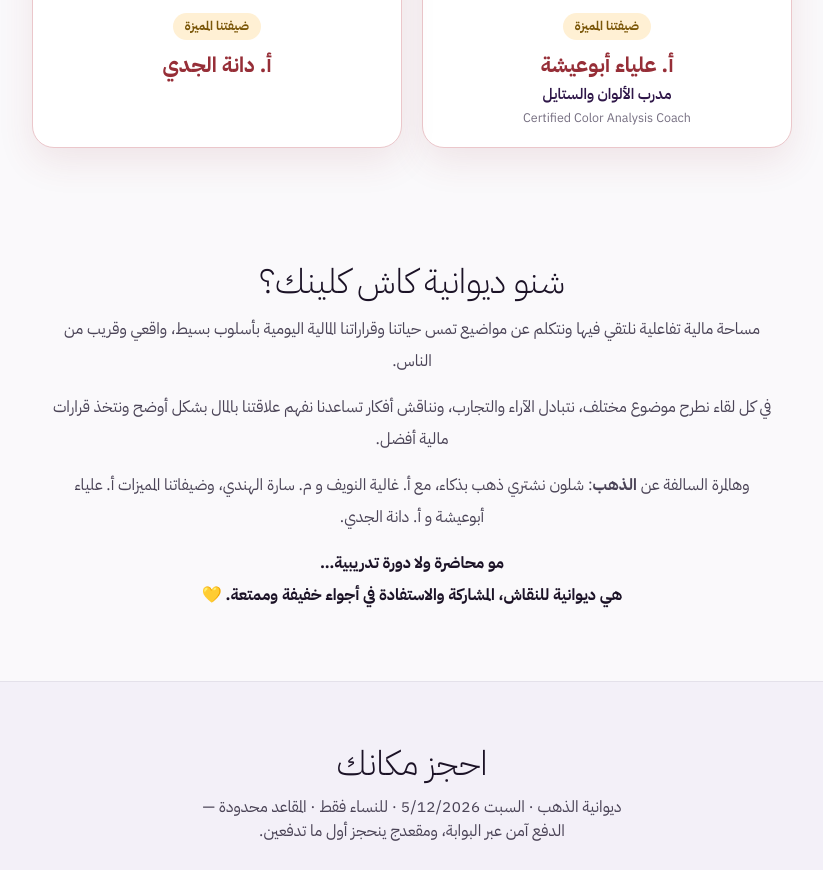
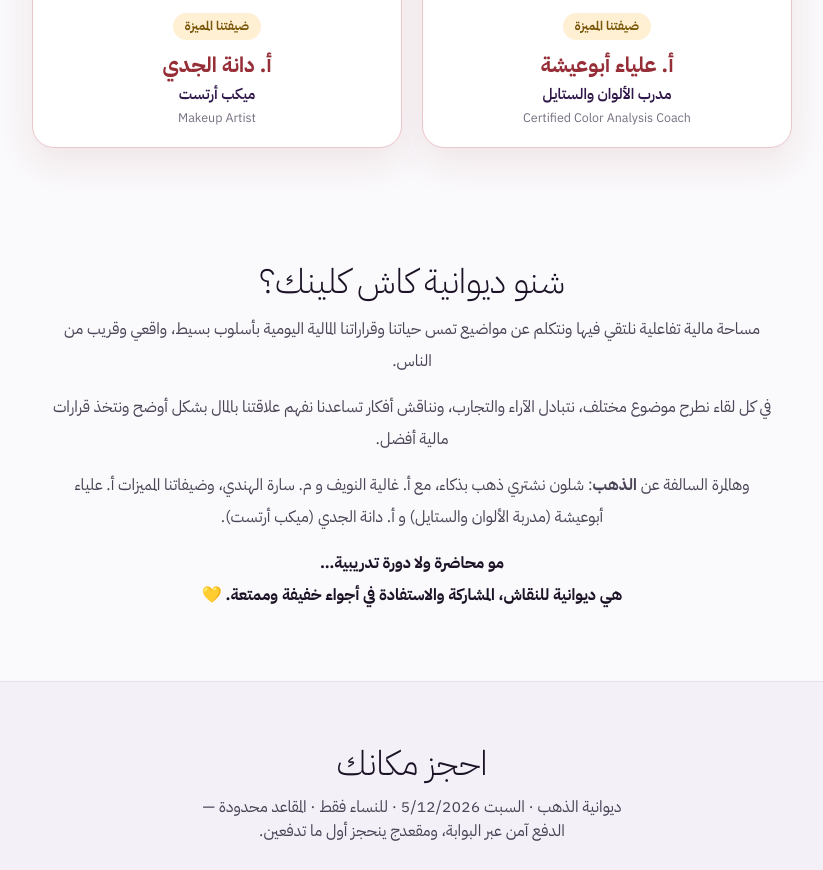
Before and after one commit to cashclinickwt/cashclinic, a plain HTML site: page courses/diwaniya-gold.html in a window 1280 px wide. Shown: the part 1709-2579 px from the top of the page, without its empty margins (228-1051 px from the left). Drawn offline with Linux system fonts and the light colour scheme.

Commit message:
Diwaniya Al-Thahab: أ. دانة الجدي is a makeup artist
Co-Authored-By: Claude Opus 5.5 <noreply@anthropic.com>
Claude-Session: https://claude.ai/code/session_01Uhw4XYqMo3CeZoWD5ZcpCa

```diff
--- a/courses/diwaniya-gold.html
+++ b/courses/diwaniya-gold.html
@@ -233,6 +233,8 @@
         <div class="dw-gtx">
           <span class="dw-gtag">ضيفتنا المميزة</span>
           <div class="dw-gname">أ. دانة الجدي</div>
+          <div class="dw-grole">ميكب أرتست</div>
+          <div class="dw-gcert">Makeup Artist</div>
         </div>
       </div>
     </div>
@@ -245,7 +247,7 @@
     <div class="dw-talk">
       <p>مساحة مالية تفاعلية نلتقي فيها ونتكلم عن مواضيع تمس حياتنا وقراراتنا المالية اليومية بأسلوب بسيط، واقعي وقريب من الناس.</p>
       <p>في كل لقاء نطرح موضوع مختلف، نتبادل الآراء والتجارب، ونناقش أفكار تساعدنا نفهم علاقتنا بالمال بشكل أوضح ونتخذ قرارات مالية أفضل.</p>
-      <p>وهالمرة السالفة عن <b>الذهب</b>: شلون نشتري ذهب بذكاء، مع أ. غالية النويف و م. سارة الهندي، وضيفاتنا المميزات أ. علياء أبوعيشة و أ. دانة الجدي.</p>
+      <p>وهالمرة السالفة عن <b>الذهب</b>: شلون نشتري ذهب بذكاء، مع أ. غالية النويف و م. سارة الهندي، وضيفاتنا المميزات أ. علياء أبوعيشة (مدربة الألوان والستايل) و أ. دانة الجدي (ميكب أرتست).</p>
       <p class="dw-close">مو محاضرة ولا دورة تدريبية…<br>هي ديوانية للنقاش، المشاركة والاستفادة في أجواء خفيفة وممتعة. 💛</p>
     </div>
   </div>
```
